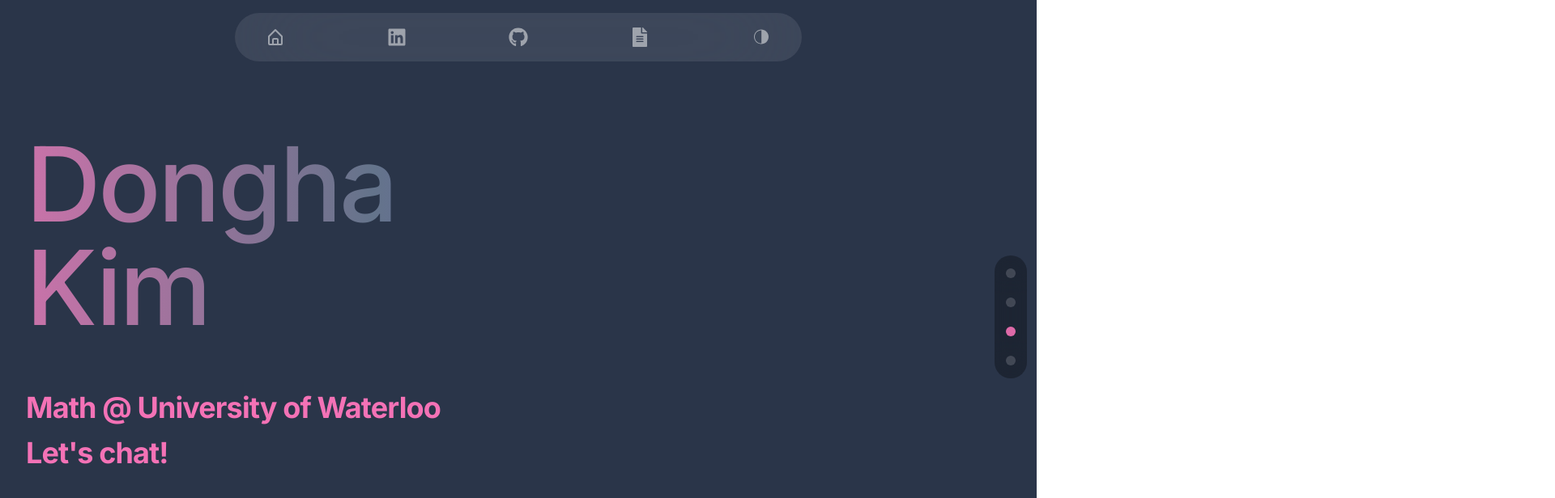
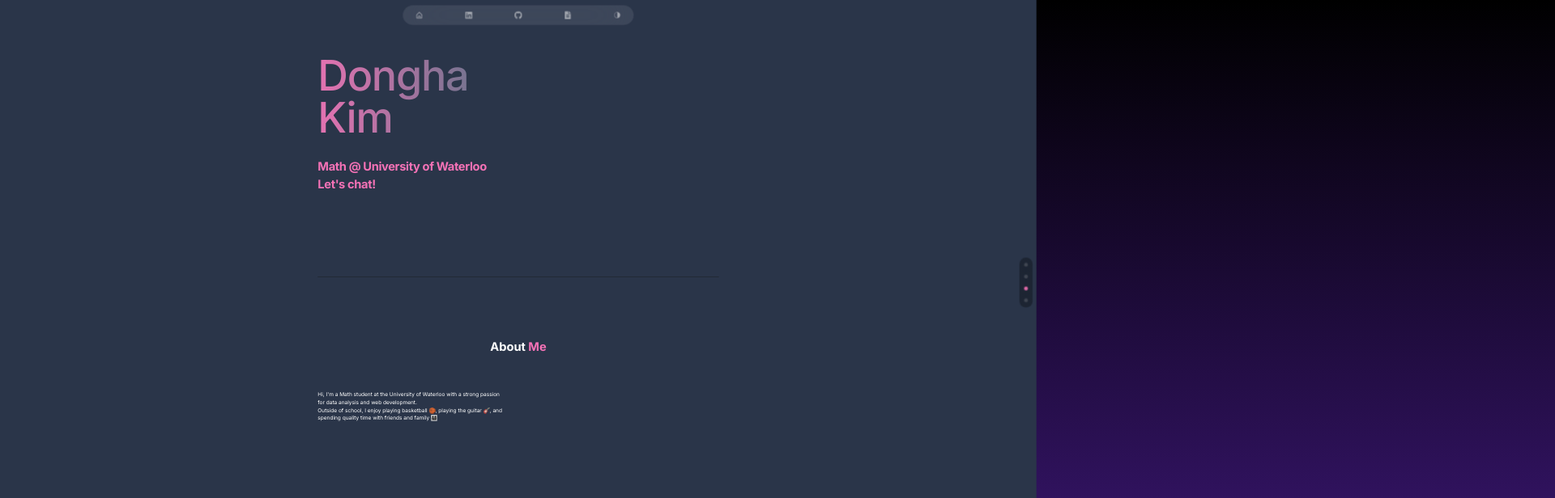
Before and after one commit to donghaxkim/personalportfolio, a React (Vite) app: page / in a window 1280 px wide. Shown: the top 616 px of the page at 81% size, 1920 px wide, since content can reach past the window. Built offline with nearby package versions, Linux system fonts and the light colour scheme.

Commit message:
dancing juice

```diff
--- a/src/App.jsx
+++ b/src/App.jsx
@@ -1,4 +1,4 @@
-import { useState } from "react";
+import { useState, useEffect } from "react";
 import Navbar from "./components/Navbar";
 import Hero from "./components/Hero";
 import About from "./components/About";
@@ -13,9 +13,46 @@ const App = () => {
   const [theme, setTheme] = useState("dark");
   const toggleTheme = () => setTheme(theme === "dark" ? "light" : "dark");
 
+  useEffect(() => {
+    const updateViewport = () => {
+      // MacBook Pro 14" reference dimensions
+      const referenceWidth = 3024;
+      const referenceHeight = 1964;
+
+      // Get current viewport dimensions
+      const currentWidth = window.innerWidth;
+      const currentHeight = window.innerHeight;
+
+      // Calculate scale factors
+      const widthScale = currentWidth / referenceWidth;
+      const heightScale = currentHeight / referenceHeight;
+
+      // Use the smaller scale to ensure everything fits
+      const scale = Math.min(widthScale, heightScale);
+
+      // Apply the scale to the root element
+      document.documentElement.style.transform = `scale(${scale})`;
+      document.documentElement.style.transformOrigin = 'top left';
+
+      // Adjust the viewport to prevent scrolling
+      document.documentElement.style.width = `${100 / scale}%`;
+      document.documentElement.style.height = `${100 / scale}%`;
+    };
+
+    // Initial update
+    updateViewport();
+
+    // Update on resize
+    window.addEventListener('resize', updateViewport);
+
+    return () => {
+      window.removeEventListener('resize', updateViewport);
+    };
+  }, []);
+
   return (
     <div className={`min-h-screen w-full ${theme === "dark" ? "bg-[#2A3549] text-white" : "bg-[#f9fafb] text-[#2A3549]"}`}>
-      <div className="container mx-auto px-4 sm:px-6 lg:px-8">
+      <div className="container mx-auto px-4 sm:px-6 lg:px-8" style={{ width: '3024px' }}>
         <Navbar theme={theme} toggleTheme={toggleTheme} />
         <Hero theme={theme} />
         <About theme={theme} />
--- a/src/index.css
+++ b/src/index.css
@@ -19,20 +19,22 @@ html {
   width: 100%;
   height: 100%;
   background: linear-gradient(to bottom, #000000, #4C1D95, #000000);
-  overflow-x: hidden;
+  overflow: hidden;
 }
 
 body {
   margin: 0;
   min-height: 100vh;
   width: 100%;
-  overflow-x: hidden;
+  overflow: hidden;
+  position: fixed;
 }
 
 #root {
   min-height: 100vh;
   width: 100%;
-  overflow-x: hidden;
+  overflow: hidden;
+  position: fixed;
 }
 
 @keyframes gradient-text-animation {
```
